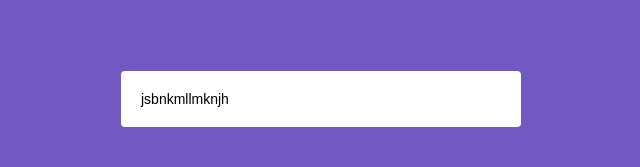
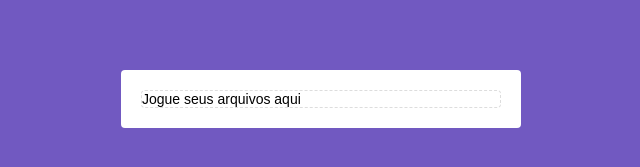
Before and after one commit to leomoraiscam/upload-image-web, a React (Create React App) app: page / in a window 1280 px wide. Shown: the part 301-468 px from the top of the page, without its empty margins (319-959 px from the left). Built offline with nearby package versions, Linux system fonts and the light colour scheme.

Commit message:
Criando a estrutura e estilizacao do componente de upload de imagens e utilizando render props no componente

```diff
--- a/package.json
+++ b/package.json
@@ -8,6 +8,7 @@
     "@testing-library/user-event": "^7.1.2",
     "react": "^16.13.1",
     "react-dom": "^16.13.1",
+    "react-dropzone": "^11.0.1",
     "react-scripts": "3.4.1",
     "styled-components": "^5.1.1"
   },
--- a/src/App.js
+++ b/src/App.js
@@ -1,5 +1,6 @@
 import React from "react";
 import GlobalStyle from "./styles/global";
+import Upload from "./components/Upload";
 
 import { Container, Content } from "./styles";
 
@@ -7,7 +8,9 @@ function App() {
   return (
     <Container>
       <GlobalStyle />
-      <Content>jsbnkmllmknjh</Content>
+      <Content>
+        <Upload />
+      </Content>
     </Container>
   );
 }
--- a/src/components/Upload/index.js
+++ b/src/components/Upload/index.js
@@ -0,0 +1,23 @@
+import React, { Component } from "react";
+import Dropzone from "react-dropzone";
+
+import { DropContainer } from "./styles";
+
+export default class Upload extends Component {
+  render() {
+    return (
+      <Dropzone accept="image/*" onDropAccepted={null}>
+        {({ getRootProps, getInputProps, isDragActive, isDragReject }) => (
+          <DropContainer
+            {...getRootProps()}
+            isDragActive={isDragActive}
+            isDragReject={isDragReject}
+          >
+            <input {...getInputProps()} />
+            Jogue seus arquivos aqui
+          </DropContainer>
+        )}
+      </Dropzone>
+    );
+  }
+}
--- a/src/components/Upload/styles.js
+++ b/src/components/Upload/styles.js
@@ -1,7 +1,21 @@
-import React, { Component } from "react";
+import styled, { css } from "styled-components";
 
-export default class Upload extends Component {
-  render() {
-    return <h1>Component de upload</h1>;
-  }
-}
+const dragActive = css`
+  border-color: #78e5d5;
+`;
+
+const dragReject = css`
+  border-color: #e57878;
+`;
+
+export const DropContainer = styled.div.attrs({
+  className: "dropzone",
+})`
+  border: 1px dashed #dddddd;
+  border-radius: 4px;
+  cursor: pointer;
+  transition: height 0.2s ease;
+
+  ${(props) => props.isDragActive && dragActive};
+  ${(props) => props.isDragReject && dragReject}
+`;
```
Also changed, not shown: 1 other file (tests, documents, lock files or other folders).
